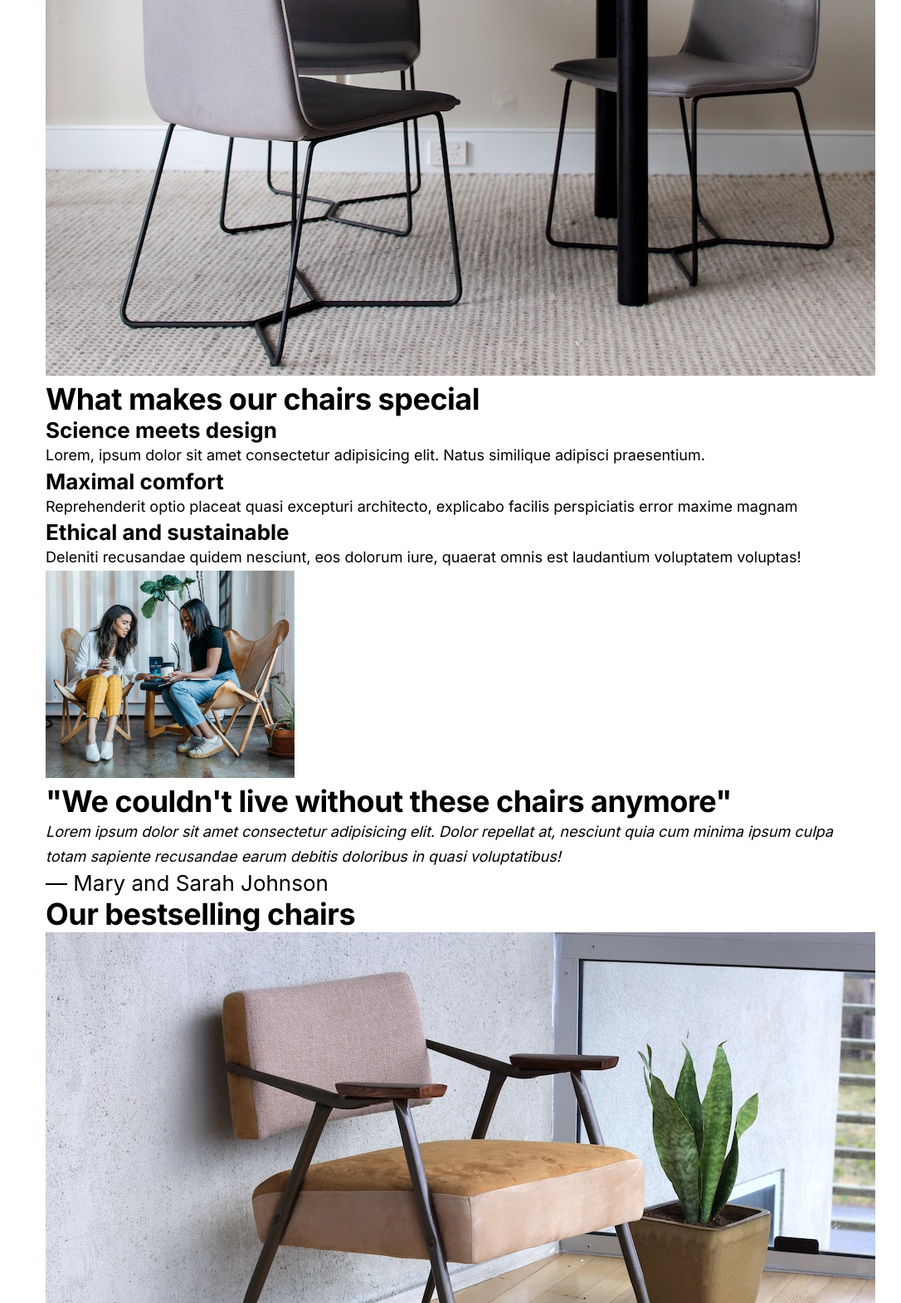
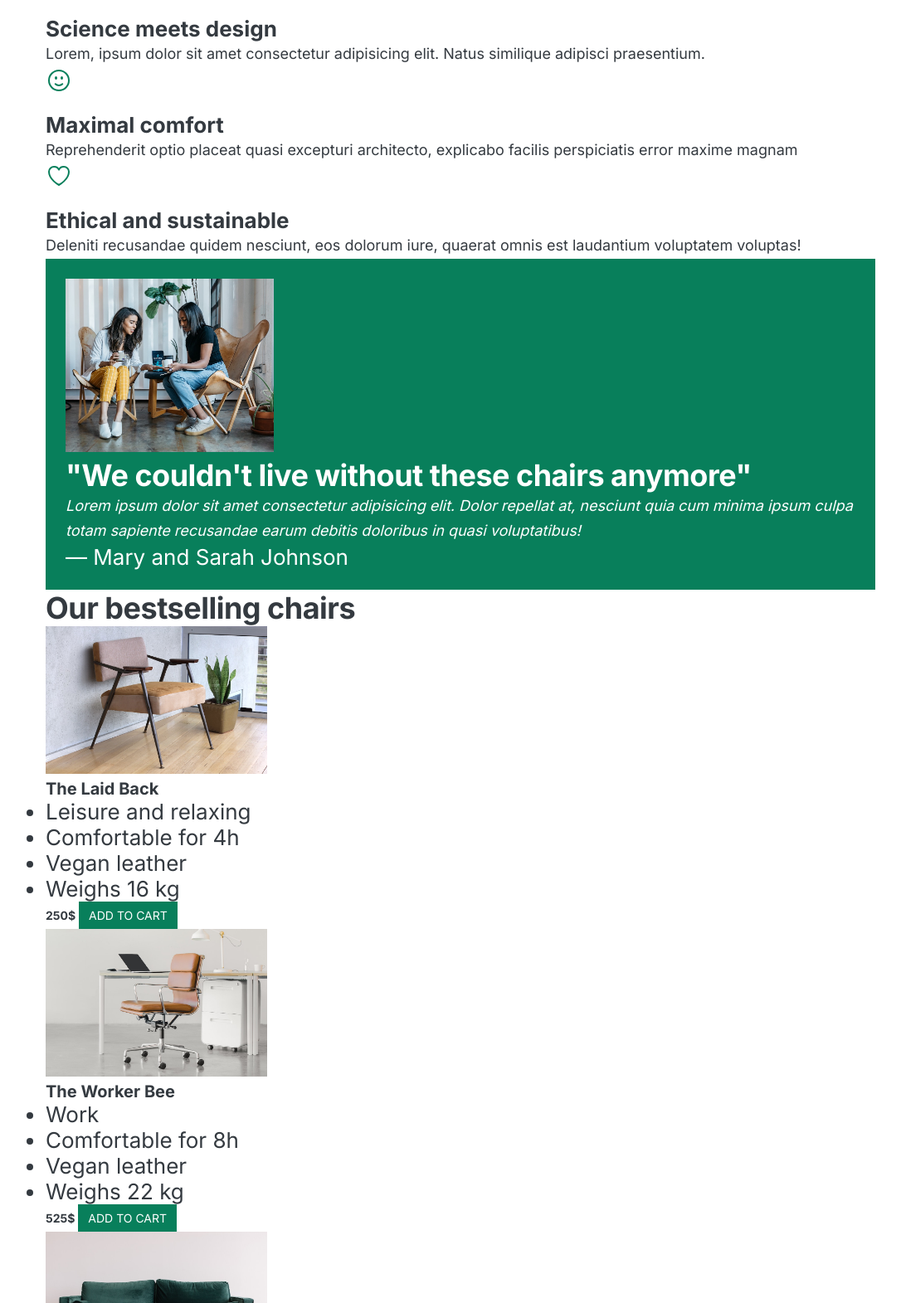
Before and after one commit to SimaGhanadiyan/ChairShop, a plain HTML site: page index.html in a window 1280 px wide. Shown: the part 736-2307 px from the top of the page at 83% size, without its empty margins (85-1171 px from the left). Drawn offline with Linux system fonts and the light colour scheme.

Commit message:
add style

```diff
--- a/index.html
+++ b/index.html
@@ -23,9 +23,9 @@
             relentlessly perfecting the chair. The result is a perfect blend of
             beauty and comfort, that will have a lasting impact on your health
           </p>
-          <a href="#" class="btn btn--big">shopchair</a>
+          <a href="#" class="btn btn--big" >shop chair</a>
         </section>
-        <img src="img/hero.jpg" alt="photo" />
+        <img src="img/hero.jpg" alt="photo" width="440px"height="440px" />
       </header>
       <!--END Section1-->
 
@@ -34,6 +34,10 @@
         <h2>What makes our chairs special</h2>
         <div class="grid-3-cols">
           <div>
+            <svg xmlns="http://www.w3.org/2000/svg" fill="none" viewBox="0 0 24 24" stroke-width="1.5" stroke="currentColor" class="feature-icon">
+              <path stroke-linecap="round" stroke-linejoin="round" d="M9.75 3.104v5.714a2.25 2.25 0 01-.659 1.591L5 14.5M9.75 3.104c-.251.023-.501.05-.75.082m.75-.082a24.301 24.301 0 014.5 0m0 0v5.714c0 .597.237 1.17.659 1.591L19.8 15.3M14.25 3.104c.251.023.501.05.75.082M19.8 15.3l-1.57.393A9.065 9.065 0 0112 15a9.065 9.065 0 00-6.23-.693L5 14.5m14.8.8l1.402 1.402c1.232 1.232.65 3.318-1.067 3.611A48.309 48.309 0 0112 21c-2.773 0-5.491-.235-8.135-.687-1.718-.293-2.3-2.379-1.067-3.61L5 14.5" />
+            </svg>
+
             <p class="feature-title"><strong>Science meets design</strong></p>
             <p class="feature-text">
               Lorem, ipsum dolor sit amet consectetur adipisicing elit. Natus
@@ -41,6 +45,10 @@
             </p>
           </div>
           <div>
+            <svg xmlns="http://www.w3.org/2000/svg" fill="none" viewBox="0 0 24 24" stroke-width="1.5" stroke="currentColor" class="feature-icon">
+              <path stroke-linecap="round" stroke-linejoin="round" d="M15.182 15.182a4.5 4.5 0 01-6.364 0M21 12a9 9 0 11-18 0 9 9 0 0118 0zM9.75 9.75c0 .414-.168.75-.375.75S9 10.164 9 9.75 9.168 9 9.375 9s.375.336.375.75zm-.375 0h.008v.015h-.008V9.75zm5.625 0c0 .414-.168.75-.375.75s-.375-.336-.375-.75.168-.75.375-.75.375.336.375.75zm-.375 0h.008v.015h-.008V9.75z" />
+            </svg>
+
             <p class="feature-title"><strong>Maximal comfort</strong></p>
             <p class="feature-text">
               Reprehenderit optio placeat quasi excepturi architecto, explicabo
@@ -48,6 +56,10 @@
             </p>
           </div>
           <div>
+            <svg xmlns="http://www.w3.org/2000/svg" fill="none" viewBox="0 0 24 24" stroke-width="1.5" stroke="currentColor" class="feature-icon">
+              <path stroke-linecap="round" stroke-linejoin="round" d="M21 8.25c0-2.485-2.099-4.5-4.688-4.5-1.935 0-3.597 1.126-4.312 2.733-.715-1.607-2.377-2.733-4.313-2.733C5.1 3.75 3 5.765 3 8.25c0 7.22 9 12 9 12s9-4.78 9-12z" />
+            </svg>
+
             <p class="feature-title">
               <strong> Ethical and sustainable</strong>
             </p>
@@ -63,7 +75,7 @@
       <!--Section3-->
       <section class="testimonial-section">
         <div class="grid-3-cols">
-          <img src="img/customers.jpg" width="300" height="250" />
+          <img src="img/customers.jpg" width="251px" height="209px" />
           <div class="testimonial-box">
             <h2>"We couldn't live without these chairs anymore"</h2>
             <p class="testimonial-text">
@@ -81,7 +93,7 @@
       <section>
         <h2>Our bestselling chairs</h2>
         <div class="grid-3-cols">
-          <img src="img/chair-1.jpg"  />
+          <img src="img/chair-1.jpg" width="267px"height="178px"  />
           <div class="chair">
             <h3>The Laid Back</h3>
             <ul>
@@ -92,11 +104,11 @@
             </ul>
             <div class="chair-price">
               <strong>250$</strong>
-              <a href="#">Add to cart</a>
+              <a href="#" class="btn btn--small">Add to cart</a>
             </div>
           </div>
 
-          <img src="img/chair-2.jpg"  />
+          <img src="img/chair-2.jpg"width="267px" height="178px"  />
           <div>
             <h3>The Worker Bee</h3>
             <ul>
@@ -107,11 +119,11 @@
             </ul>
             <div class="chair-price">
               <strong>525$</strong>
-              <a href="#">Add to cart</a>
+              <a href="#" class="btn btn--small">Add to cart</a>
             </div
           </div>
 
-          <img src="img/chair-3.jpg"  />
+          <img src="img/chair-3.jpg"width="267px"height="178px"  />
           <div>
             <h3>The Chair 4/2</h3>
             <ul>
@@ -122,7 +134,7 @@
             </ul>
             <div class="chair-price">
               <strong>1450$</strong>
-              <a href="#">Add to cart</a>
+              <a href="#" class="btn btn--small">Add to cart</a>
             </div
           </div>
         </div>
--- a/style.css
+++ b/style.css
@@ -1,3 +1,6 @@
+/* main color:#087f5b
+GREY COLOR:#343A40,#099268*/
+
 * {
   margin: 0;
   padding: 0;
@@ -5,12 +8,12 @@
 body {
   font-family: "Inter", sans-serif;
   font-size: 26px;
+  color: #343a40;
+  border-bottom: 8px solid #087f5b;
 }
 .container {
   width: 1000px;
   margin: auto;
-  /* margin-left: auto;
-  margin-right: auto; */
 }
 
 /* Section1 */
@@ -25,6 +28,26 @@ h1 {
 .header-text {
   font-size: 18px;
   line-height: 1.7;
+}
+
+.btn:link,
+.btn:visited {
+  background-color: #087f5b;
+  color: #fff;
+  text-decoration: none;
+  text-transform: uppercase;
+  font: weight 500;
+  display: inline-block;
+}
+
+.btn:hover,
+.btn:active {
+  background-color: #099268;
+}
+
+.btn--big {
+  font-size: 18px;
+  padding: 16px 32px;
 }
 /* END Section1 */
 
@@ -41,6 +64,13 @@ h2 {
   font-size: 18px;
   line-height: 1.7;
 }
+
+.feature-icon {
+  stroke: #087f5b;
+  width: 32px;
+  height: 32px;
+  margin-bottom: 16px;
+}
 /* END Section2 */
 
 /* Section3 */
@@ -53,7 +83,13 @@ h2 {
   font-size: 18px;
   line-height: 1.7;
 }
-/* END Section */
+
+.testimonial-section {
+  background-color: #087f5b;
+  color: #fff;
+  padding: 24px;
+}
+/* END Section3 */
 
 /* Section4 */
 
@@ -64,4 +100,13 @@ h3 {
 .chair-price {
   font-size: 14px;
 }
+
+.btn--small {
+  font-size: 14px;
+  padding: 8px 12px;
+}
 /* END Section4 */
+
+footer {
+  color: #495057;
+}
```
